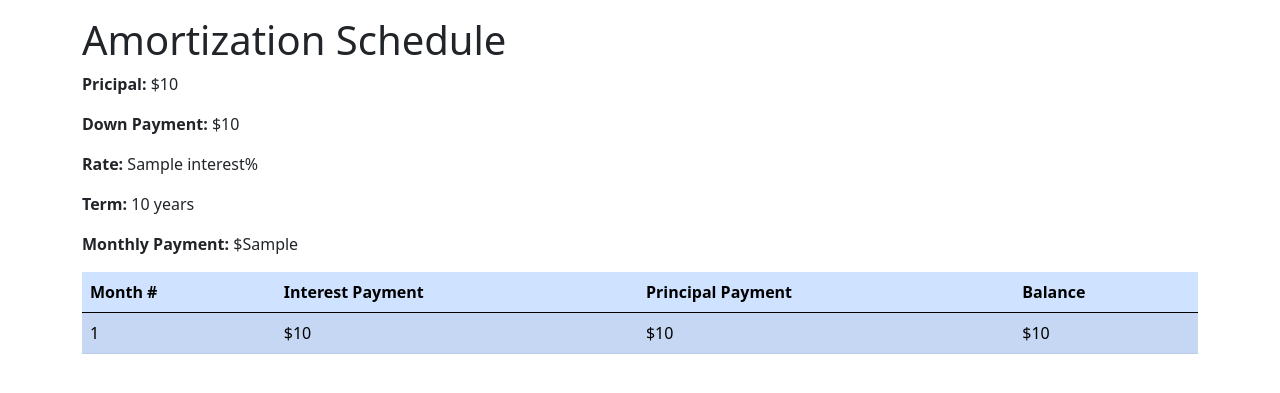
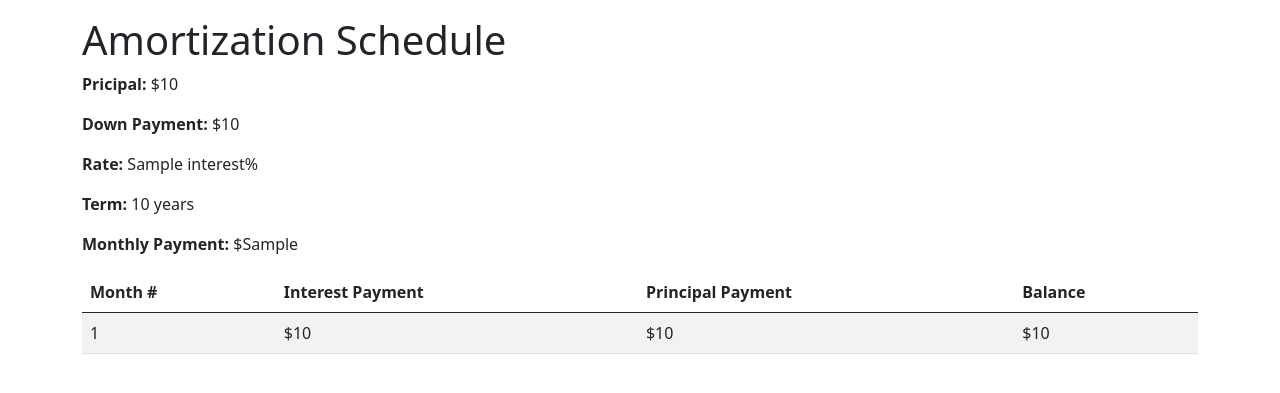
Before and after one commit to gsc229/mortgage-calculator, a Django app: template templates/pages/amortization.html in a window 1280 px wide. Shown: the part 56-449 px from the top of the page. Run offline with Django 3.2, Linux system fonts and the light colour scheme; the template is opened without the code that fills it: most values are stand-ins (such as "Sample title", 1, 10 or a date in 2020).

Commit message:
grey/white amort. table

```diff
--- a/templates/amortization/amortization_table.html
+++ b/templates/amortization/amortization_table.html
@@ -1,6 +1,6 @@
 {% load humanize %}
 
-<table class="table table-primary table-striped  amortization-schedule-table"  style="width:100%">
+<table class="table table-striped  amortization-schedule-table"  style="width:100%">
   <thead>
     <tr>
       <th scope="col" >Month #</th>
```
